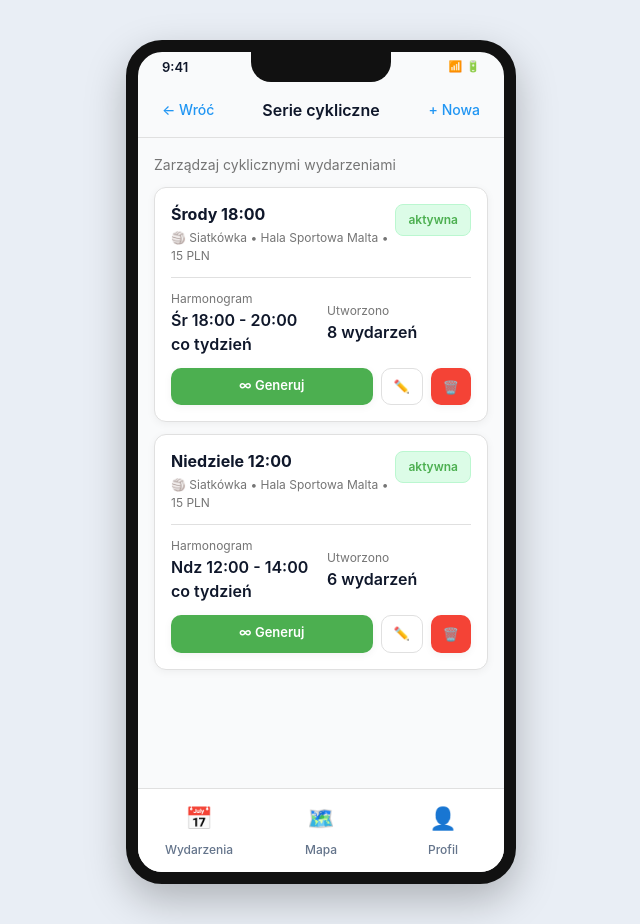
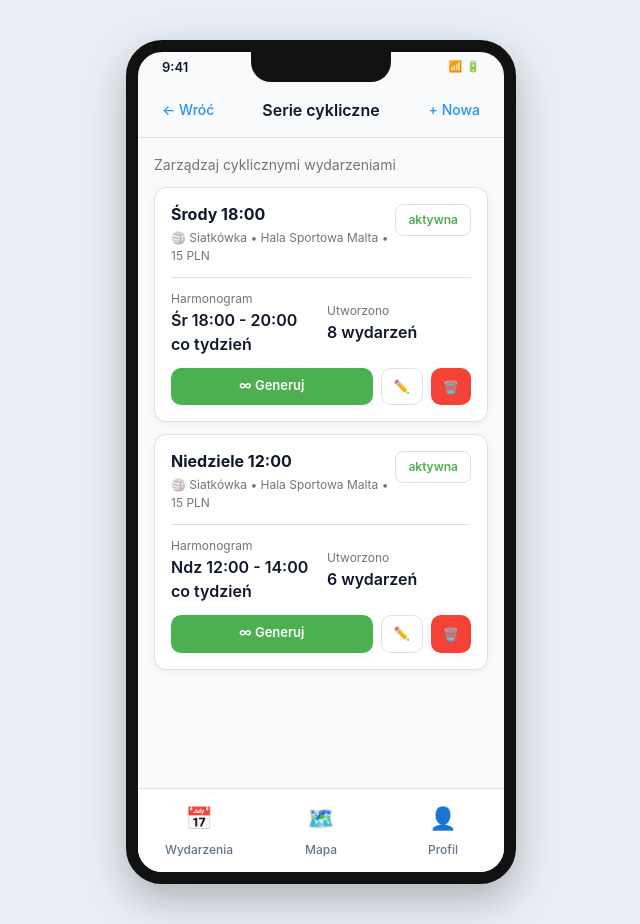
Before and after one commit to patrykdolata/patrykdolata.github.io, a plain HTML site: page screens/series.html in a window 1280 px wide. Shown: the whole page, without its empty margins (319-959 px from the left). Drawn offline with Linux system fonts and the light colour scheme.

Commit message:
Change star badge background from green to white

```diff
--- a/css/iphone-frame.css
+++ b/css/iphone-frame.css
@@ -302,7 +302,6 @@ a.card:active,
   gap: 0;
   line-height: 0.85;
   letter-spacing: -2px;
-  background: white;
 }
 
 .stars-stacked div {
@@ -323,8 +322,8 @@ a.card:active,
 
 .badge.ok {
   color: var(--success);
-  border-color: #bbf7d0;
-  background: #dcfce7;
+  border-color: #e0e0e0;
+  background: #fff;
 }
 
 .badge.danger {
```
